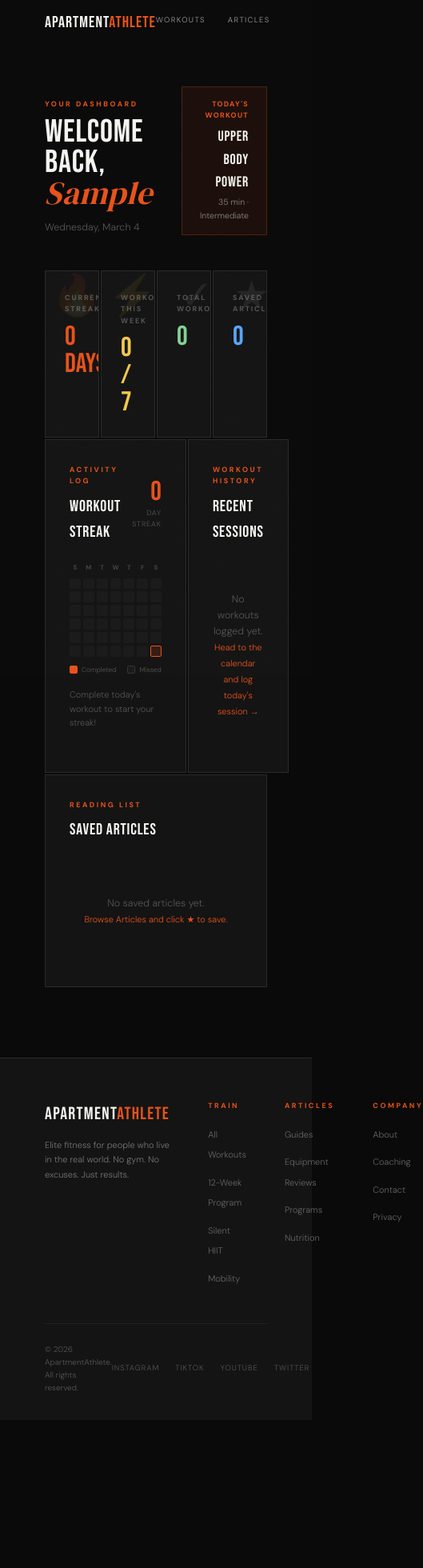
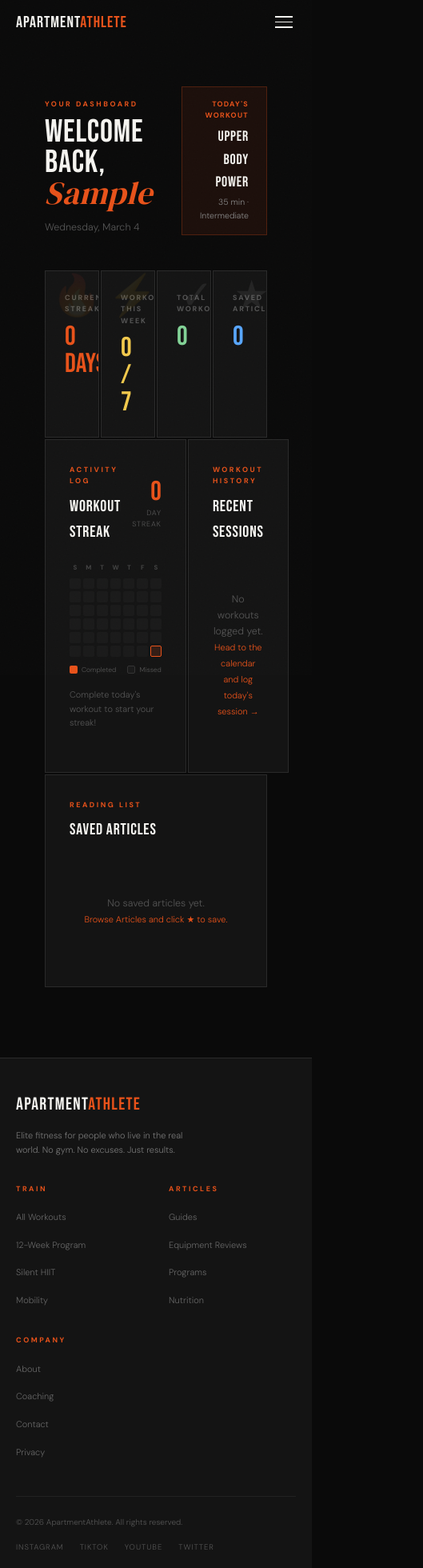
Before and after one commit to derekjahwu/apartment-athlete, a Next.js app: page /dashboard in a window 390 px wide. Shown: the top 1960 px of the page at 80% size, 529 px wide, since content can reach past the window. Before the commit the page ends 1775 px from the top, so only its background shows below. Built offline with nearby package versions, Linux system fonts and the light colour scheme; sample sign-in values are in the browser's storage.

Commit message:
added mobile hamburger, made footer responsive

```diff
--- a/components/Footer.tsx
+++ b/components/Footer.tsx
@@ -36,9 +36,41 @@ function SLink({ children }: { children: React.ReactNode }) {
 
 export default function Footer() {
   return (
-    <footer style={{ background: SURFACE, borderTop: `1px solid ${BORDER}`, padding: '52px 56px 32px' }}>
-      <div style={{ display: 'grid', gridTemplateColumns: '2fr 1fr 1fr 1fr', gap: 48, marginBottom: 44 }}>
-        <div>
+    <footer style={{ background: SURFACE, borderTop: `1px solid ${BORDER}`, padding: '52px 24px 32px' }} className="footer-root">
+      <style>{`
+        .footer-grid {
+          display: grid;
+          grid-template-columns: 2fr 1fr 1fr 1fr;
+          gap: 48px;
+          margin-bottom: 44px;
+        }
+        .footer-bottom {
+          border-top: 1px solid #222;
+          padding-top: 24px;
+          display: flex;
+          justify-content: space-between;
+          align-items: center;
+        }
+        @media (max-width: 640px) {
+          .footer-root {
+            padding: 40px 20px 28px !important;
+          }
+          .footer-grid {
+            grid-template-columns: 1fr 1fr;
+            gap: 32px;
+          }
+          .footer-brand {
+            grid-column: 1 / -1;
+          }
+          .footer-bottom {
+            flex-direction: column;
+            gap: 16px;
+            align-items: flex-start;
+          }
+        }
+      `}</style>
+      <div className="footer-grid">
+        <div className="footer-brand">
           <Link href="/" style={{ fontFamily: 'var(--font-bebas)', fontSize: 22, textTransform: 'uppercase', letterSpacing: '0.06em', marginBottom: 12, display: 'block', color: TEXT, textDecoration: 'none' }}>
             Apartment<span style={{ color: ORANGE }}>Athlete</span>
           </Link>
@@ -75,7 +107,7 @@ export default function Footer() {
         </div>
       </div>
 
-      <div style={{ borderTop: '1px solid #222', paddingTop: 24, display: 'flex', justifyContent: 'space-between', alignItems: 'center' }}>
+      <div className="footer-bottom">
         <span style={{ fontSize: 10, color: DIM }}>© 2026 ApartmentAthlete. All rights reserved.</span>
         <div style={{ display: 'flex', gap: 20 }}>
           <SLink>Instagram</SLink>
--- a/components/Navbar.tsx
+++ b/components/Navbar.tsx
@@ -11,11 +11,12 @@ interface NavbarProps {
   onOpenAuth: () => void
 }
 
-function NavLink({ href, children, active }: { href: string; children: React.ReactNode; active?: boolean }) {
+function NavLink({ href, children, active, onClick }: { href: string; children: React.ReactNode; active?: boolean; onClick?: () => void }) {
   const [hov, setHov] = useState(false)
   return (
     <Link
       href={href}
+      onClick={onClick}
       onMouseEnter={() => setHov(true)}
       onMouseLeave={() => setHov(false)}
       style={{
@@ -41,12 +42,24 @@ export default function Navbar({ onOpenAuth }: NavbarProps) {
   const pathname = usePathname()
   const [scrolled, setScrolled] = useState(false)
   const [menuOpen, setMenuOpen] = useState(false)
+  const [mobileOpen, setMobileOpen] = useState(false)
+  const [isMobile, setIsMobile] = useState(false)
 
   useEffect(() => {
     function onScroll() { setScrolled(window.scrollY > 20) }
     window.addEventListener('scroll', onScroll, { passive: true })
     return () => window.removeEventListener('scroll', onScroll)
   }, [])
+
+  useEffect(() => {
+    function onResize() { setIsMobile(window.innerWidth < 640) }
+    onResize()
+    window.addEventListener('resize', onResize)
+    return () => window.removeEventListener('resize', onResize)
+  }, [])
+
+  // Close mobile menu on route change
+  useEffect(() => { setMobileOpen(false) }, [pathname])
 
   // Close dropdown when clicking outside
   useEffect(() => {
@@ -60,6 +73,7 @@ export default function Navbar({ onOpenAuth }: NavbarProps) {
   }, [menuOpen])
 
   return (
+    <>
       <nav
         style={{
           position: 'sticky',
@@ -69,10 +83,10 @@ export default function Navbar({ onOpenAuth }: NavbarProps) {
           display: 'flex',
           alignItems: 'center',
           justifyContent: 'space-between',
-        padding: '0 56px',
+          padding: isMobile ? '0 20px' : '0 56px',
           background: scrolled ? 'rgba(10,10,10,0.96)' : BG,
           backdropFilter: scrolled ? 'blur(12px)' : 'none',
-        borderBottom: scrolled ? `1px solid ${BORDER}` : '1px solid transparent',
+          borderBottom: scrolled || mobileOpen ? `1px solid ${BORDER}` : '1px solid transparent',
           transition: 'all 0.3s',
         }}
       >
@@ -90,6 +104,25 @@ export default function Navbar({ onOpenAuth }: NavbarProps) {
           Apartment<span style={{ color: ORANGE }}>Athlete</span>
         </Link>
 
+        {isMobile ? (
+          <button
+            onClick={() => setMobileOpen(o => !o)}
+            style={{
+              background: 'none',
+              border: 'none',
+              cursor: 'pointer',
+              padding: 4,
+              display: 'flex',
+              flexDirection: 'column',
+              gap: 5,
+            }}
+            aria-label="Toggle menu"
+          >
+            <span style={{ display: 'block', width: 22, height: 1.5, background: mobileOpen ? ORANGE : TEXT, transition: 'background 0.2s, transform 0.2s', transformOrigin: 'center', transform: mobileOpen ? 'translateY(6.5px) rotate(45deg)' : 'none' }} />
+            <span style={{ display: 'block', width: 22, height: 1.5, background: mobileOpen ? 'transparent' : TEXT, transition: 'background 0.2s, opacity 0.2s' }} />
+            <span style={{ display: 'block', width: 22, height: 1.5, background: mobileOpen ? ORANGE : TEXT, transition: 'background 0.2s, transform 0.2s', transformOrigin: 'center', transform: mobileOpen ? 'translateY(-6.5px) rotate(-45deg)' : 'none' }} />
+          </button>
+        ) : (
           <div style={{ display: 'flex', gap: 28, alignItems: 'center' }}>
             <NavLink href="/#workouts" active={pathname === '/'}>Workouts</NavLink>
             {/* <NavLink href="/#training" active={false}>Training</NavLink> */}
@@ -97,66 +130,7 @@ export default function Navbar({ onOpenAuth }: NavbarProps) {
 
             {/* {user ? (
               <div data-user-menu style={{ position: 'relative' }}>
-            <div
-              onClick={() => setMenuOpen(m => !m)}
-              style={{
-                display: 'flex',
-                alignItems: 'center',
-                gap: 10,
-                cursor: 'pointer',
-                padding: '4px 10px',
-                border: `1px solid ${menuOpen ? ORANGE : BORDER}`,
-                transition: 'border-color 0.2s',
-              }}
-            >
-              <div
-                style={{
-                  width: 26,
-                  height: 26,
-                  borderRadius: '50%',
-                  background: 'rgba(232,82,26,0.2)',
-                  border: `1px solid ${ORANGE}`,
-                  display: 'flex',
-                  alignItems: 'center',
-                  justifyContent: 'center',
-                  fontFamily: 'var(--font-bebas)',
-                  fontSize: 11,
-                  color: ORANGE,
-                  flexShrink: 0,
-                }}
-              >
-                {user.avatar}
-              </div>
-              <span style={{ fontSize: 10, color: TEXT, fontWeight: 600, letterSpacing: '0.05em' }}>
-                {user.name.split(' ')[0]}
-              </span>
-              <span style={{ fontSize: 8, color: DIM }}>▾</span>
-            </div>
-
-            {menuOpen && (
-              <div
-                style={{
-                  position: 'absolute',
-                  top: 'calc(100% + 8px)',
-                  right: 0,
-                  width: 188,
-                  background: '#1a1a1a',
-                  border: `1px solid ${BORDER}`,
-                  zIndex: 200,
-                  animation: 'fadeUp 0.15s ease',
-                }}
-              >
-                <DropItem href="/dashboard" onClick={() => setMenuOpen(false)}>⬛ Dashboard</DropItem>
-                <DropItem href="/dashboard" onClick={() => setMenuOpen(false)}>★ Saved Articles</DropItem>
-                <DropItem
-                  onClick={() => { logout(); setMenuOpen(false) }}
-                  color="#ff6b6b"
-                  hoverColor="#ff4444"
-                >
-                  ↩ Sign Out
-                </DropItem>
-              </div>
-            )}
+                ...
               </div>
             ) : (
               <div style={{ display: 'flex', gap: 8 }}>
@@ -165,45 +139,51 @@ export default function Navbar({ onOpenAuth }: NavbarProps) {
               </div>
             )} */}
           </div>
+        )}
       </nav>
+
+      {/* Mobile menu drawer */}
+      {isMobile && mobileOpen && (
+        <div
+          style={{
+            position: 'sticky',
+            top: 56,
+            zIndex: 99,
+            background: 'rgba(10,10,10,0.98)',
+            backdropFilter: 'blur(12px)',
+            borderBottom: `1px solid ${BORDER}`,
+            display: 'flex',
+            flexDirection: 'column',
+            padding: '8px 0',
+          }}
+        >
+          <MobileNavLink href="/#workouts" active={pathname === '/'} onClick={() => setMobileOpen(false)}>Workouts</MobileNavLink>
+          <MobileNavLink href="/articles" active={pathname === '/articles'} onClick={() => setMobileOpen(false)}>Articles</MobileNavLink>
+        </div>
+      )}
+    </>
   )
 }
 
-function DropItem({
-  children,
-  href,
-  onClick,
-  color = MUTED,
-  hoverColor = TEXT,
-}: {
-  children: React.ReactNode
-  href?: string
-  onClick?: () => void
-  color?: string
-  hoverColor?: string
-}) {
-  const [hov, setHov] = useState(false)
-  const style: React.CSSProperties = {
+function MobileNavLink({ href, children, active, onClick }: { href: string; children: React.ReactNode; active?: boolean; onClick?: () => void }) {
+  return (
+    <Link
+      href={href}
+      onClick={onClick}
+      style={{
         display: 'block',
-    padding: '12px 16px',
-    fontSize: 11,
-    color: hov ? hoverColor : color,
-    cursor: 'pointer',
-    borderBottom: `1px solid ${BORDER}`,
-    letterSpacing: '0.06em',
-    transition: 'color 0.15s',
+        padding: '14px 20px',
+        fontSize: 10,
+        color: active ? TEXT : MUTED,
+        letterSpacing: '0.14em',
+        textTransform: 'uppercase',
+        fontWeight: active ? 700 : 400,
+        borderLeft: active ? `2px solid ${ORANGE}` : '2px solid transparent',
         textDecoration: 'none',
-  }
-  if (href) {
-    return (
-      <Link href={href} onClick={onClick} onMouseEnter={() => setHov(true)} onMouseLeave={() => setHov(false)} style={style}>
+        transition: 'color 0.2s',
+      }}
+    >
       {children}
     </Link>
   )
 }
-  return (
-    <div onClick={onClick} onMouseEnter={() => setHov(true)} onMouseLeave={() => setHov(false)} style={style}>
-      {children}
-    </div>
-  )
-}
```
Lines whose indentation alone changed are shown as unchanged.
